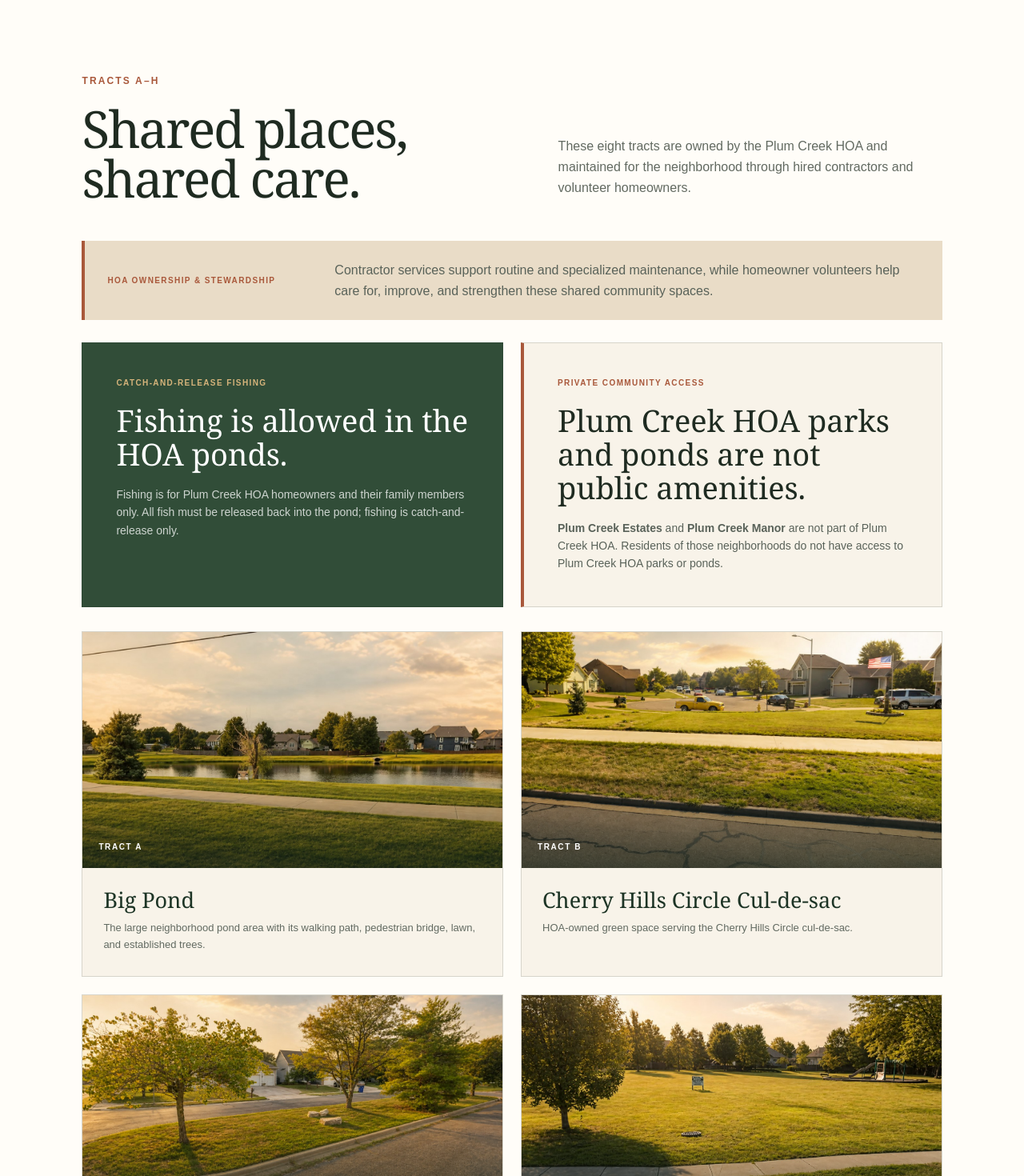
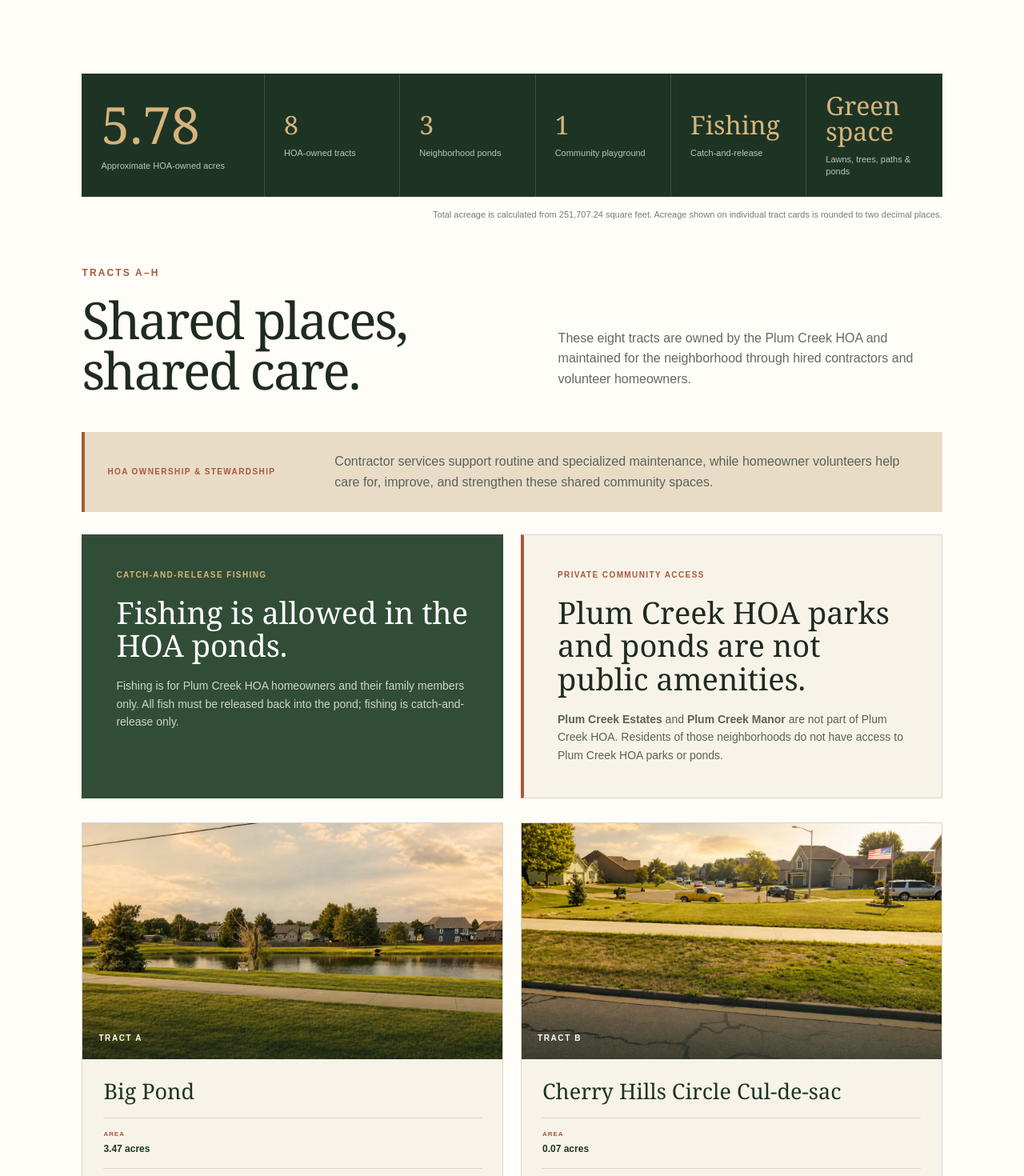
Before and after one commit to CaptainSweatPants67/Plum-Creek-HOA, a Next.js app: page /neighborhood-map in a window 1280 px wide. Shown: the part 1300-2770 px from the top of the page at 80% size. Built offline with nearby package versions, Linux system fonts and the light colour scheme; no server answers.

Commit message:
Show tract acreage and neighborhood amenities

```diff
--- a/app/globals.css
+++ b/app/globals.css
@@ -2037,6 +2037,53 @@ a:focus-visible {
   padding: 110px clamp(24px, 8vw, 126px) 120px;
 }
 
+.tract-showcase {
+  background: var(--forest-deep);
+  color: white;
+  display: grid;
+  grid-template-columns: 1.35fr repeat(5, minmax(0, 1fr));
+  margin-bottom: 14px;
+}
+
+.tract-showcase > div {
+  border-right: 1px solid rgba(255, 255, 255, 0.14);
+  display: flex;
+  flex-direction: column;
+  justify-content: center;
+  min-height: 150px;
+  padding: 24px;
+}
+
+.tract-showcase > div:last-child {
+  border-right: 0;
+}
+
+.tract-showcase strong {
+  color: #d6b47b;
+  font-family: Georgia, "Times New Roman", serif;
+  font-size: clamp(23px, 2.5vw, 38px);
+  font-weight: 400;
+  line-height: 1;
+}
+
+.tract-showcase-primary strong {
+  font-size: clamp(42px, 5vw, 66px);
+}
+
+.tract-showcase span {
+  color: rgba(255, 255, 255, 0.7);
+  font-size: 11px;
+  line-height: 1.35;
+  margin-top: 12px;
+}
+
+.tract-acreage-note {
+  color: #777d76;
+  font-size: 11px;
+  margin: 0 0 54px;
+  text-align: right;
+}
+
 .tracts-heading {
   align-items: end;
   display: flex;
@@ -2197,6 +2244,32 @@ a:focus-visible {
   margin: 0 0 10px;
 }
 
+.tract-card-details {
+  border-bottom: 1px solid var(--line);
+  border-top: 1px solid var(--line);
+  display: flex;
+  flex-wrap: wrap;
+  gap: 18px 30px;
+  margin: 18px 0;
+  padding: 14px 0;
+}
+
+.tract-card-details > span {
+  color: var(--forest-deep);
+  font-size: 12px;
+  font-weight: 800;
+}
+
+.tract-card-details small {
+  color: var(--terracotta);
+  display: block;
+  font-size: 8px;
+  font-weight: 900;
+  letter-spacing: 0.12em;
+  margin-bottom: 2px;
+  text-transform: uppercase;
+}
+
 .tract-copy p {
   color: #626a61;
   font-size: 13px;
@@ -2211,6 +2284,18 @@ a:focus-visible {
 }
 
 @media (max-width: 1200px) {
+  .tract-showcase {
+    grid-template-columns: repeat(3, minmax(0, 1fr));
+  }
+
+  .tract-showcase > div:nth-child(3) {
+    border-right: 0;
+  }
+
+  .tract-showcase > div:nth-child(-n + 3) {
+    border-bottom: 1px solid rgba(255, 255, 255, 0.14);
+  }
+
   .board-grid {
     grid-template-columns: repeat(3, minmax(0, 1fr));
   }
@@ -2497,6 +2582,7 @@ a:focus-visible {
   .destination-grid,
   .dues-summary,
   .tract-access-notices,
+  .tract-showcase,
   .tract-grid,
   .tract-stewardship-note {
     grid-template-columns: 1fr;
@@ -2578,6 +2664,16 @@ a:focus-visible {
   .dues-summary > div:last-child {
     border-bottom: 0;
   }
+
+  .tract-showcase > div,
+  .tract-showcase > div:nth-child(3) {
+    border-bottom: 1px solid rgba(255, 255, 255, 0.14);
+    border-right: 0;
+  }
+
+  .tract-showcase > div:last-child {
+    border-bottom: 0;
+  }
 }
 
 @media (prefers-reduced-motion: reduce) {
--- a/app/neighborhood-map/page.tsx
+++ b/app/neighborhood-map/page.tsx
@@ -64,6 +64,12 @@ const tracts = [
   },
 ];
 
+type TractInfo = {
+  acres: number;
+  address?: string;
+  squareFeet: number;
+};
+
 export const metadata: Metadata = {
   title: "Neighborhood Map & HOA Tracts | Plum Creek",
   description:
@@ -77,8 +83,45 @@ function getMapLink() {
   ).trim();
 }
 
+function getTractInfo() {
+  const rows = readFileSync(
+    path.join(process.cwd(), "Info", "Track Info.txt"),
+    "utf8",
+  )
+    .trim()
+    .split(/\r?\n/)
+    .slice(1);
+
+  return new Map<string, TractInfo>(
+    rows.map((row) => {
+      const [tractName, squareFeet, acres, rawAddress] = row
+        .split(",")
+        .map((field) => field.trim());
+      const letter = tractName.replace(/^Tract\s+/i, "");
+      const address = rawAddress && rawAddress.toUpperCase() !== "N/A"
+        ? rawAddress
+        : undefined;
+
+      return [
+        letter,
+        {
+          acres: Number(acres),
+          address,
+          squareFeet: Number(squareFeet),
+        },
+      ];
+    }),
+  );
+}
+
 export default function NeighborhoodMapPage() {
   const mapLink = getMapLink();
+  const tractInfo = getTractInfo();
+  const totalSquareFeet = Array.from(tractInfo.values()).reduce(
+    (total, tract) => total + tract.squareFeet,
+    0,
+  );
+  const totalAcres = totalSquareFeet / 43_560;
 
   return (
     <main className="inner-page">
@@ -112,6 +155,38 @@ export default function NeighborhoodMapPage() {
       </section>
 
       <section className="tracts-section">
+        <div className="tract-showcase" aria-label="Plum Creek HOA tract features">
+          <div className="tract-showcase-primary">
+            <strong>{totalAcres.toFixed(2)}</strong>
+            <span>Approximate HOA-owned acres</span>
+          </div>
+          <div>
+            <strong>8</strong>
+            <span>HOA-owned tracts</span>
+          </div>
+          <div>
+            <strong>3</strong>
+            <span>Neighborhood ponds</span>
+          </div>
+          <div>
+            <strong>1</strong>
+            <span>Community playground</span>
+          </div>
+          <div>
+            <strong>Fishing</strong>
+            <span>Catch-and-release</span>
+          </div>
+          <div>
+            <strong>Green space</strong>
+            <span>Lawns, trees, paths &amp; ponds</span>
+          </div>
+        </div>
+
+        <p className="tract-acreage-note">
+          Total acreage is calculated from 251,707.24 square feet. Acreage shown
+          on individual tract cards is rounded to two decimal places.
+        </p>
+
         <div className="tracts-heading">
           <div>
             <p className="section-kicker">Tracts A–H</p>
@@ -157,7 +232,10 @@ export default function NeighborhoodMapPage() {
         </div>
 
         <div className="tract-grid">
-          {tracts.map((tract) => (
+          {tracts.map((tract) => {
+            const details = tractInfo.get(tract.letter);
+
+            return (
               <article className="tract-card" key={tract.letter}>
                 <div className="tract-image-wrap">
                   <img
@@ -169,10 +247,23 @@ export default function NeighborhoodMapPage() {
                 </div>
                 <div className="tract-copy">
                   <h3>{tract.title}</h3>
+                  <div className="tract-card-details">
+                    <span>
+                      <small>Area</small>
+                      {details ? `${details.acres.toFixed(2)} acres` : "Not listed"}
+                    </span>
+                    {details?.address ? (
+                      <span>
+                        <small>Address</small>
+                        {details.address}
+                      </span>
+                    ) : null}
+                  </div>
                   <p>{tract.description}</p>
                 </div>
               </article>
-          ))}
+            );
+          })}
         </div>
 
         <p className="tract-image-note">
```
Also changed, not shown: Info/Track Info.txt (added), 1 other file (tests, documents, lock files or other folders). Lines whose indentation alone changed are shown as unchanged.
